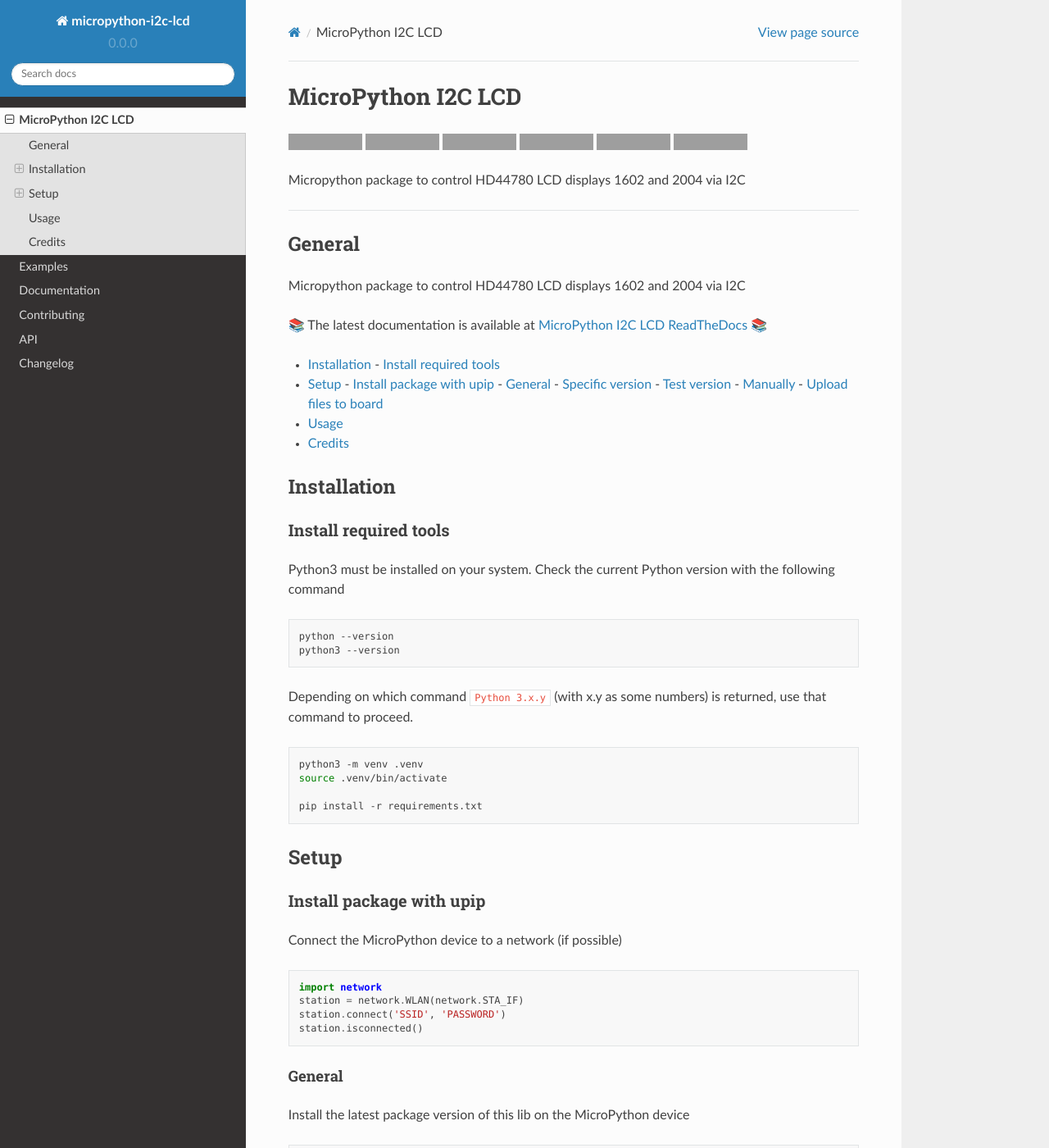
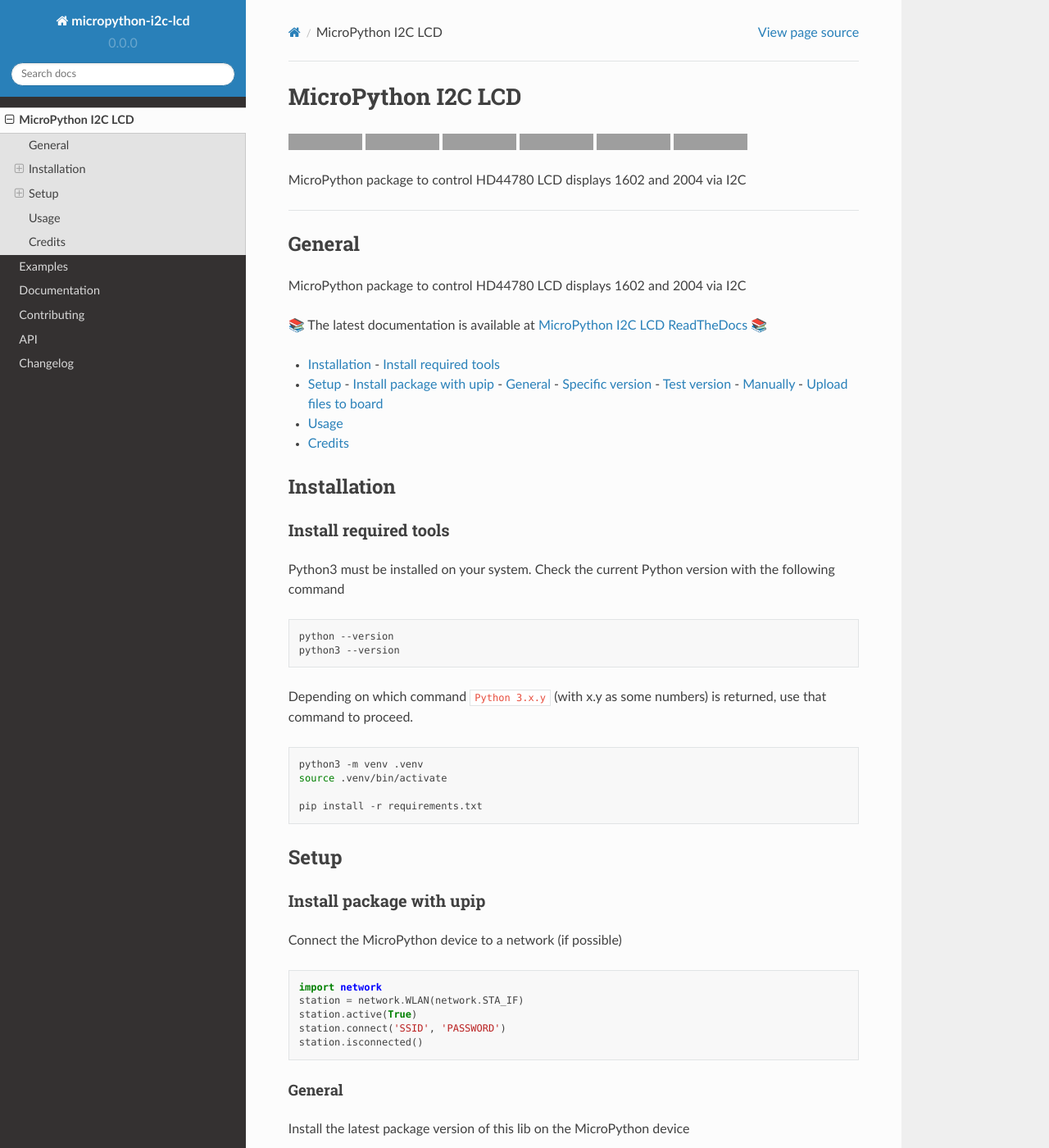
Before and after one commit to brainelectronics/micropython-i2c-lcd, a Sphinx documentation site: the page built from docs/readme_link.rst, in a window 1280 px wide and 1400 px high. Shown: the whole window at 82% size. Built offline with Sphinx 7.4.7 and the Read the Docs theme 2.0.0, drawn with Linux system fonts in a browser that asks for light colours; some of the changed text lies outside the part shown; grey boxes are pictures that could not be loaded.

Commit message:
fixed installation instructions and inline comments

````diff
--- a/README.md
+++ b/README.md
@@ -7,13 +7,13 @@
 [![codecov](https://codecov.io/github/brainelectronics/micropython-i2c-lcd/branch/main/graph/badge.svg)](https://app.codecov.io/github/brainelectronics/micropython-i2c-lcd)
 [![CI](https://github.com/brainelectronics/micropython-i2c-lcd/actions/workflows/release.yml/badge.svg)](https://github.com/brainelectronics/micropython-i2c-lcd/actions/workflows/release.yml)
 
-Micropython package to control HD44780 LCD displays 1602 and 2004 via I2C
+MicroPython package to control HD44780 LCD displays 1602 and 2004 via I2C
 
 ---------------
 
 ## General
 
-Micropython package to control HD44780 LCD displays 1602 and 2004 via I2C
+MicroPython package to control HD44780 LCD displays 1602 and 2004 via I2C
 
 📚 The latest documentation is available at
 [MicroPython I2C LCD ReadTheDocs][ref-rtd-micropython-i2c-lcd] 📚
@@ -65,6 +65,7 @@
 ```python
 import network
 station = network.WLAN(network.STA_IF)
+station.active(True)
 station.connect('SSID', 'PASSWORD')
 station.isconnected()
 ```
--- a/docs/index.rst
+++ b/docs/index.rst
@@ -1,4 +1,4 @@
-Micropython package to control HD44780 LCD displays via I2C
+MicroPython package to control HD44780 LCD displays via I2C
 ===========================================================
 
 Contents
--- a/setup.py
+++ b/setup.py
@@ -16,7 +16,7 @@
 setup(
     name='micropython-i2c-lcd',
     version=__version__,
-    description="Micropython package to control HD44780 LCD displays 1602 and 2004 ",
+    description="MicroPython package to control HD44780 LCD displays 1602 and 2004",
     long_description=long_description,
     long_description_content_type='text/markdown',
     url='https://github.com/brainelectronics/micropython-i2c-lcd',
@@ -26,8 +26,9 @@
         'Development Status :: 4 - Beta',
         'Intended Audience :: Developers',
         'License :: OSI Approved :: MIT License',
+        'Programming Language :: Python :: Implementation :: MicroPython',
     ],
-    keywords='micropython, HD44780, I2C, display, LCD1602, LCD2004',
+    keywords='micropython, HD44780, I2C, display, LCD1602, LCD2004, PCF8574',
     project_urls={
         'Bug Reports': 'https://github.com/brainelectronics/micropython-i2c-lcd/issues',
         'Source': 'https://github.com/brainelectronics/micropython-i2c-lcd',
````
Also changed, not shown: other parts of README.md (+3 -2 lines), docs/EXAMPLES.md (+3 -1 lines), 1 other file.
